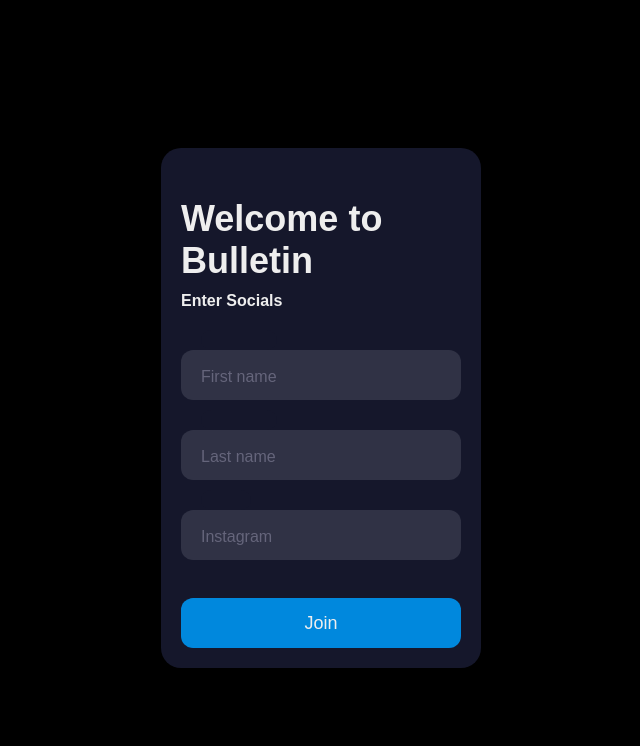
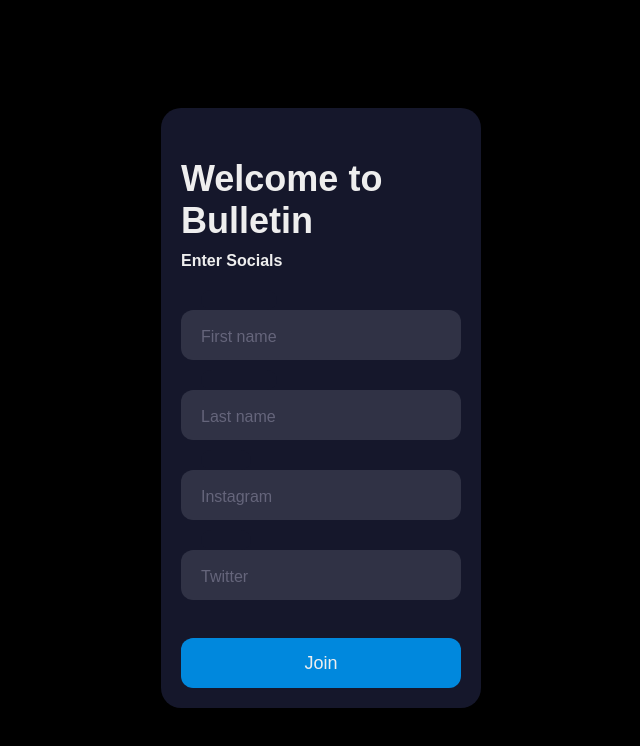
Before and after one commit to HabibiYou/bulletin, a React (Create React App) app: page /room/1/join in a window 1280 px wide. Shown: the top 746 px of the page, without its empty margins (319-959 px from the left). Built offline with nearby package versions, Linux system fonts and the light colour scheme; no server answers.

Commit message:
added twitter working

```diff
--- a/src/JoinRoom.js
+++ b/src/JoinRoom.js
@@ -11,6 +11,7 @@ const JoinRoom = () => {
     const [firstName, setFirstName] = useState("")
     const [lastName, setLastName] = useState("")
     const [ig, setIg] = useState("")
+    const [twitter, setTwitter] = useState("")
 
     // initally the data will be null bc we havem't reached the server
     const [data, setData] = useState(null);
@@ -41,7 +42,7 @@ const JoinRoom = () => {
         const first_name = firstName
         const last_name = lastName
         const instagram = ig
-        const newUser = { id, first_name, last_name, instagram }
+        const newUser = { id, first_name, last_name, instagram, twitter }
         return newUser
     }
 
@@ -68,8 +69,9 @@ const JoinRoom = () => {
 
     //check to make sure inputs are valid
     function allParamsFilled() {
-        console.log(firstName, lastName, ig)
-        if (firstName.length > 0 && lastName.length > 0 && ig.length > 0) {
+        console.log(firstName, lastName, ig, twitter)
+        if (firstName.length > 0 && lastName.length > 0
+            && ig.length > 0 && twitter.length > 0) {
             console.log(true)
             return true
         }
@@ -93,9 +95,14 @@ const JoinRoom = () => {
                     <label htmlFor="lastname" className="placeholder">Last name</label>
                 </div>
                 <div className="input-container ic2">
-                    <input id="email" className="input" type="text" placeholder=" " onChange={(i) => setIg(i.target.value)} />
+                    <input id="instagram" className="input" type="text" placeholder=" " onChange={(i) => setIg(i.target.value)} />
                     <div className="cut cut-short"></div>
-                    <label htmlFor="email" className="placeholder">Instagram</label>
+                    <label htmlFor="instagram" className="placeholder">Instagram</label>
+                </div>
+                <div className="input-container ic2">
+                    <input id="twitter" className="input" type="text" placeholder=" " onChange={(i) => setTwitter(i.target.value)} />
+                    <div className="cut cut-short"></div>
+                    <label htmlFor="twitter" className="placeholder">Twitter</label>
                 </div>
                 <button type="text" className="submit" onClick={() => addMeToRoom()}>Join</button>
 
--- a/src/modules/UserList.js
+++ b/src/modules/UserList.js
@@ -38,7 +38,7 @@ const UserList = ({ users }) => {
                                 </ListItemAvatar>
                                 <ListItemAvatar>
 
-                                    <a href={makeTwitterLink(user.instagram)}>
+                                    <a href={makeTwitterLink(user.twitter)}>
                                         <Avatar className="icon" src={twitter_icon}></Avatar>
                                     </a>
 
```
